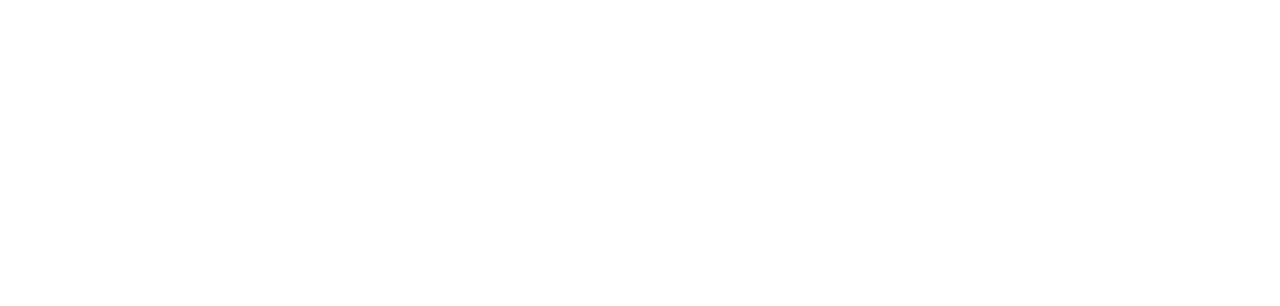
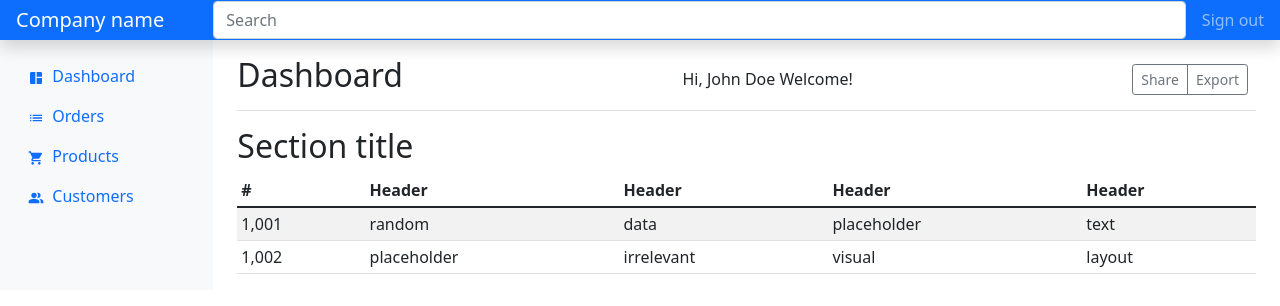
Before and after one commit to ashimsharma337/Restaurant-Inventory-Management, a React (Create React App) app in the folder client/: page /dashboard in a window 1280 px wide. Before the commit this address had no page. Shown: the top 306 px of the page. Built offline with nearby package versions, Linux system fonts and the light colour scheme.

Commit message:
dashboard created using bootstrap

```diff
--- a/client/public/index.html
+++ b/client/public/index.html
@@ -9,10 +9,14 @@
       name="description"
       content="Web site created using create-react-app"
     />
+
+
+
     <title>React App</title>
   </head>
   <body>
     <noscript>You need to enable JavaScript to run this app.</noscript>
     <div id="root"></div>
+
   </body>
 </html>
--- a/client/src/App.js
+++ b/client/src/App.js
@@ -1,6 +1,7 @@
 import Home from "./components/home/home_component";
 import { BrowserRouter, Routes, Route } from "react-router-dom";
 import Login from "./components/login/login_component";
+import Dashboard from "./components/dashboard/dashboard_component";
 
 
 function App() {
@@ -10,6 +11,7 @@
           <Routes>
             <Route path="/" element={<Home/>}></Route>
             <Route path="/login" element={<Login/>}></Route>
+            <Route path="/dashboard" element={<Dashboard/>}></Route>
           </Routes>
       </BrowserRouter>
     </>
--- /dev/null
+++ b/client/src/components/dashboard/dashboard_component.js
@@ -0,0 +1,103 @@
+import React from 'react'
+import { MdSpaceDashboard, MdList, MdShoppingCart, MdPeopleAlt } from "react-icons/md"
+
+const Dashboard = () => {
+  return (
+    <>
+      <header className="navbar navbar-dark sticky-top bg-primary flex-md-nowrap p-0 shadow">
+         <a className="navbar-brand col-md-3 col-lg-2 me-0 px-3" href="#">Company name</a>
+            <button className="navbar-toggler position-absolute d-md-none collapsed" type="button" data-bs-toggle="collapse" data-bs-target="#sidebarMenu" aria-controls="sidebarMenu" aria-expanded="false" aria-label="Toggle navigation">
+              <span className="navbar-toggler-icon"></span>
+            </button>
+            <input className="form-control form-control-dark w-100" type="text" placeholder="Search" aria-label="Search"/>
+            <div className="navbar-nav">
+              <div className="nav-item text-nowrap">
+                <a className="nav-link px-3" href="#">Sign out</a>
+              </div>
+            </div>
+       </header>
+
+        <div className="container-fluid">
+          <div className="row">
+            <nav id="sidebarMenu" className="col-md-3 col-lg-2 d-md-block bg-light sidebar collapse">
+              <div className="position-sticky pt-3">
+                <ul className="nav flex-column">
+                  <li className="nav-item">
+                    <a className="nav-link active" aria-current="page" href="#">
+                    <MdSpaceDashboard/>&nbsp;
+                      Dashboard
+                    </a>
+                  </li>
+                  <li className="nav-item">
+                    <a className="nav-link" href="#">
+                    <MdList/>&nbsp;
+                      Orders
+                    </a>
+                  </li>
+                  <li className="nav-item">
+                    <a className="nav-link" href="#">
+                    <MdShoppingCart/>&nbsp;
+                      Products
+                    </a>
+                  </li>
+                  <li className="nav-item">
+                    <a className="nav-link" href="#">
+                      <MdPeopleAlt/>&nbsp;
+                      Customers
+                    </a>
+                  </li>
+                </ul>
+              </div>
+            </nav>
+
+            <main className="col-md-9 ms-sm-auto col-lg-10 px-md-4">
+              <div className="d-flex justify-content-between flex-wrap flex-md-nowrap align-items-center pt-3 pb-2 mb-3 border-bottom">
+                <h1 className="h2">Dashboard</h1>
+                <span>Hi, John Doe Welcome!</span>
+                <div className="btn-toolbar mb-2 mb-md-0">
+                  <div className="btn-group me-2">
+                    <button type="button" className="btn btn-sm btn-outline-secondary">Share</button>
+                    <button type="button" className="btn btn-sm btn-outline-secondary">Export</button>
+                  </div>
+                </div>
+              </div>
+
+              <h2>Section title</h2>
+              <div className="table-responsive">
+                <table className="table table-striped table-sm">
+                  <thead>
+                    <tr>
+                      <th scope="col">#</th>
+                      <th scope="col">Header</th>
+                      <th scope="col">Header</th>
+                      <th scope="col">Header</th>
+                      <th scope="col">Header</th>
+                    </tr>
+                  </thead>
+                  <tbody>
+                    <tr>
+                      <td>1,001</td>
+                      <td>random</td>
+                      <td>data</td>
+                      <td>placeholder</td>
+                      <td>text</td>
+                    </tr>
+                    <tr>
+                      <td>1,002</td>
+                      <td>placeholder</td>
+                      <td>irrelevant</td>
+                      <td>visual</td>
+                      <td>layout</td>
+                    </tr>
+                  </tbody>
+                </table>
+              </div>
+            </main>
+          </div>
+        </div>
+
+    </>
+  )
+}
+
+export default Dashboard
```
